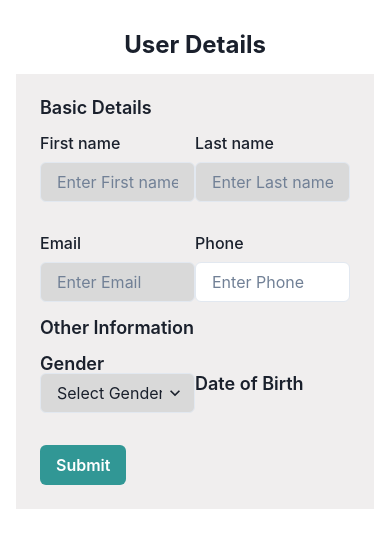
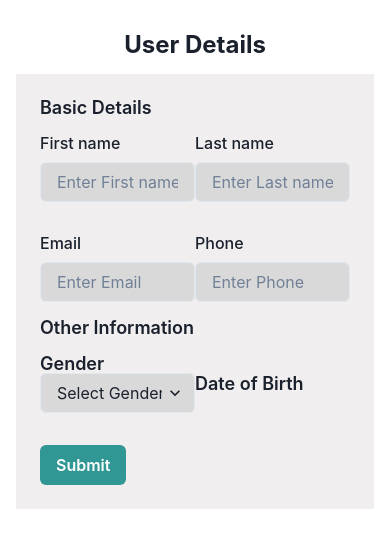
Before and after one commit to zeenat-abedin/react-typescript-form, a React (Create React App) app: page / in a window 390 px wide. Shown: the top 548 px of the page. Built offline with nearby package versions, Linux system fonts and the light colour scheme.

Commit message:
update the background color of the phone number input field to `#D9D9D9`

```diff
--- a/src/components/HookForm.tsx
+++ b/src/components/HookForm.tsx
@@ -92,7 +92,8 @@ interface FormValues {
               required: 'Phone is required',
               pattern: { value: /^\d{10}$/, message: 'Invalid phone number' }
             })}
-            bg='#D9DD9'/>
+            bg='#D9D9D9'
+          />
         </FormControl>
         </Flex>
         <h1>Other Information</h1>
```
